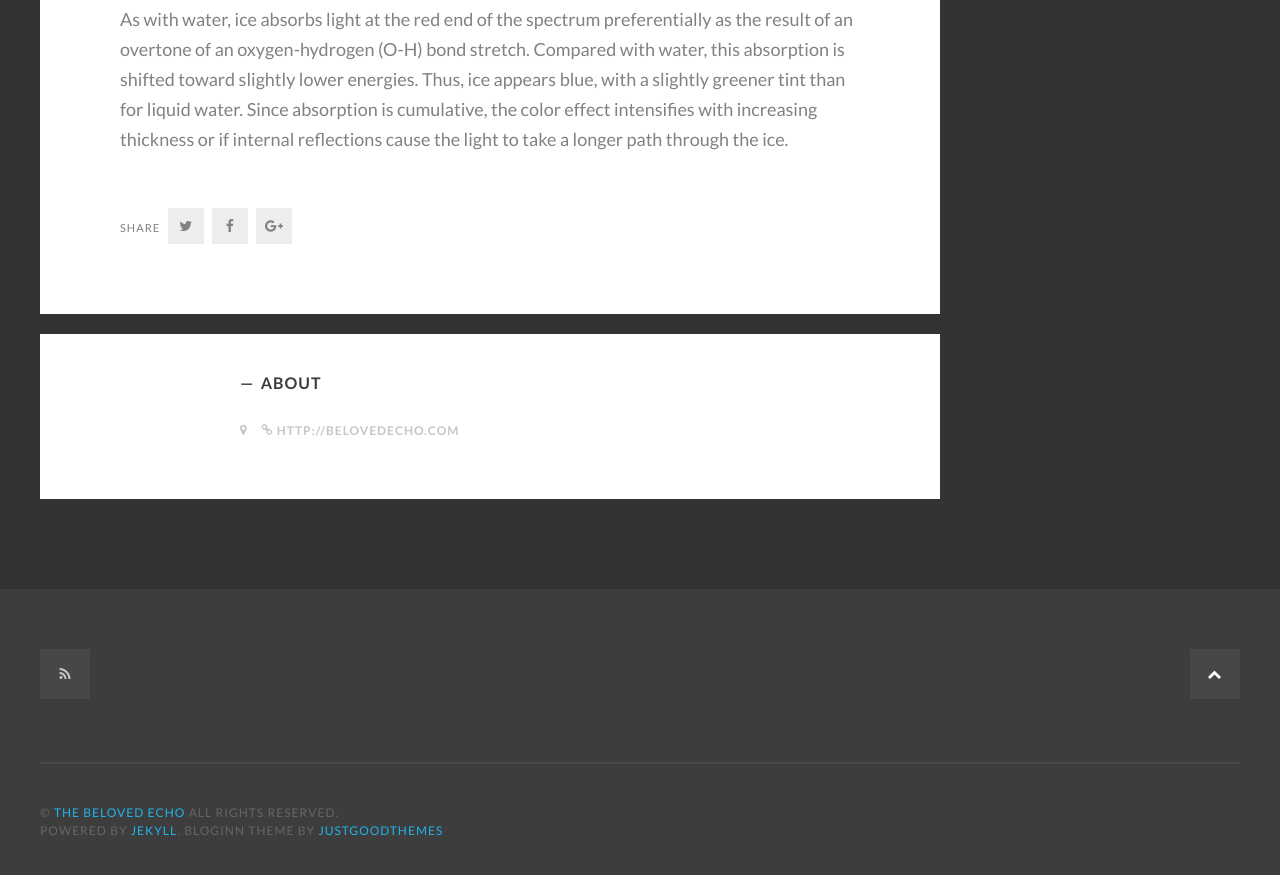
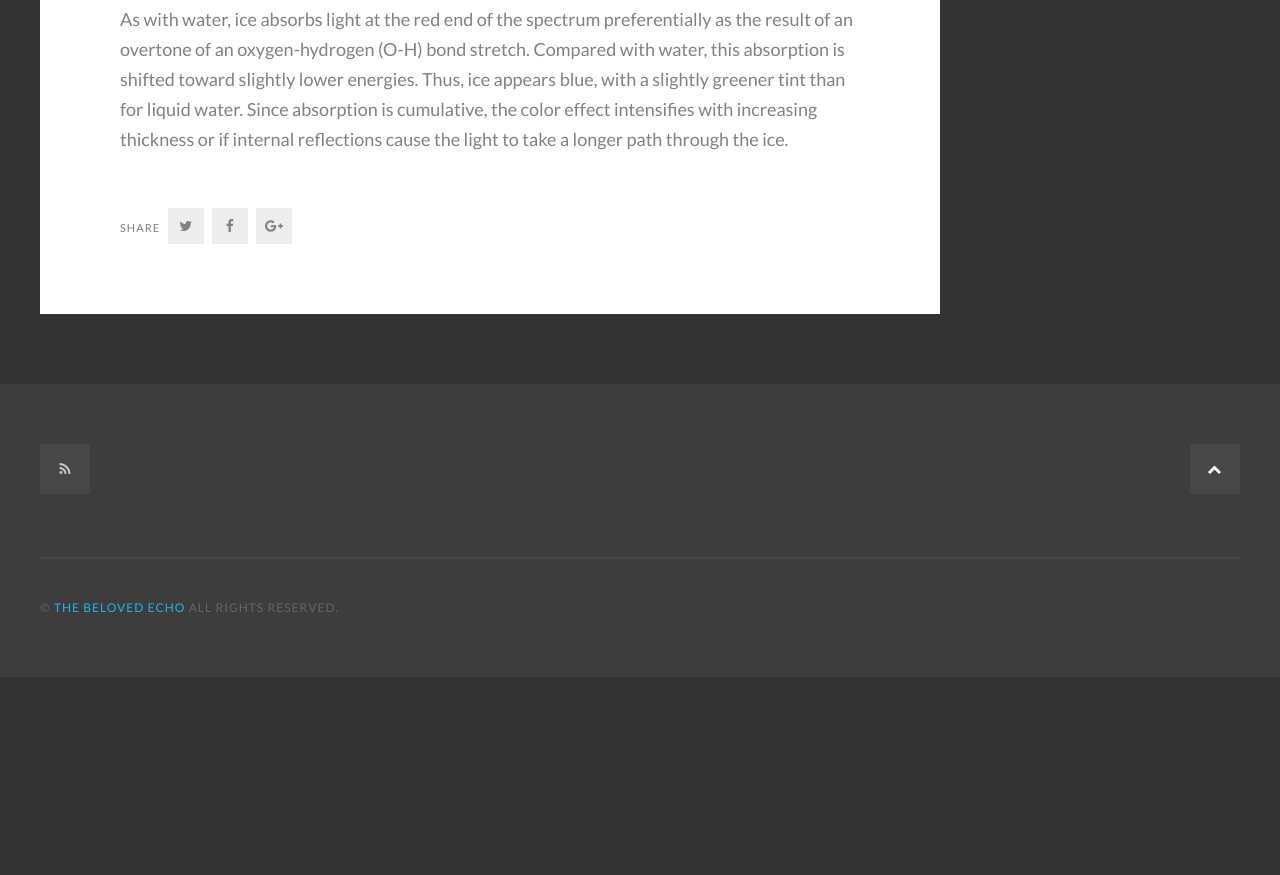
Before and after one commit to marchdoe/beloved-echo, a Jekyll site: the page built from _posts/2016-03-23-Graphic-Designer-On-The-Road.md, in a window 1280 px wide and 900 px high, scrolled down 2626 px. Shown: the top 875 px of the window. Built offline with Jekyll 4.4.1, drawn with Linux system fonts in a browser that asks for light colours; some web fonts are replaced; after the commit the page ends 3303 px from its top, so only the background shows below that.

Commit message:
minor ui updates

```diff
--- a/_includes/footer.html
+++ b/_includes/footer.html
@@ -34,7 +34,7 @@
             <a class="fa-feed square fill-horizontal" href="{{ site.baseurl }}/feed.xml"><span class="screen-reader-text">RSS</span></a>
         </div><!-- .social-links -->
         <div class="site-info">
-            &copy; <a href="{{ site.baseurl }}/">{{site.title}}</a> all rights reserved. <br />Powered by <a target="_blank" href="https://jekyllrb.com/">Jekyll</a>. BlogInn theme by <a target="_blank" href="http://justgoodthemes.com/">JustGoodThemes</a>
+            &copy; <a href="{{ site.baseurl }}/">{{site.title}}</a> all rights reserved.
             <a href="#top" id="top-link" class="fa-chevron-up top-link square fill-horizontal"><span class="screen-reader-text">Back to the top</span></a>
         </div><!-- .site-info -->
     </div><!-- .inner -->
--- a/_includes/sidebar.html
+++ b/_includes/sidebar.html
@@ -42,6 +42,7 @@
     <!--Create a sorted array of tags-->
     {% capture site_tags %}{% for tag in site.tags %}{{ tag | first }}{% unless forloop.last %},{% endunless %}{% endfor %}{% endcapture %}
     {% assign sortedTags = site_tags | split:',' | sort %}
+    {% if site.sortedTags %}
     <section class="widget widget-tags">
         <h2 class="widget-title">Tags</h2>
         <div class="tagcloud">
@@ -50,5 +51,6 @@
             {% endfor %}
         </div><!-- .tagcloud -->
     </section><!-- .widget -->
+    {% endif %}
 
 </aside><!-- .sidebar -->
--- a/_layouts/default.html
+++ b/_layouts/default.html
@@ -28,7 +28,7 @@
                 {% endfor %}
                 </ul>
             </div><!-- .nav-menu -->
-            <a class="subscribe-button fa-feed square fill-horizontal" href="{{site.baseurl}}/feed.xml"><span class="screen-reader-text">Subscribe</span></a>
+            <!-- <a class="subscribe-button fa-feed square fill-horizontal" href="{{site.baseurl}}/feed.xml"><span class="screen-reader-text">Subscribe</span></a> -->
         </div><!-- .inner -->
     </nav><!-- .site-navigation -->
     <header class="site-header">
--- a/_layouts/post.html
+++ b/_layouts/post.html
@@ -36,17 +36,17 @@ layout: default
                     {% endif %}
                 </footer><!-- .entry-footer -->
             </article><!-- .post -->
-            <div class="author-box">
+            <!-- <div class="author-box">
                 <div class="author-info">
                     <div class="author-avatar" style="background-image: url({{ site.author_image }})"><span class="screen-reader-text">{{ site.author_name }}'s Picture</span></div>
                     <div class="author-details">
                         <h2 class="author-title">About {{ site.author_name }}</h2>
                         <p class="author-bio">{{ site.author_bio }}</p>
                         <span class="author-location"><i class="fa-map-marker" aria-hidden="true"></i> {{ site.author_location }}</span>
-                        <span class="author-website"><i class="fa-chain" aria-hidden="true"></i> <a href="{{ site.author_url }}" target="_blank"> {{ site.author_url }}</a></span>
-                    </div><!-- .author-details -->
-                </div><!-- .author-info -->
-            </div><!-- .author-box -->
+                        <span class="author-website"><i class="fa-chain" aria-hidden="true"></i> <a href="{{ site.author_url }}" target="_blank"> {{ site.author_url }}</a></span> -->
+                    <!-- </div> .author-details -->
+                <!-- </div> .author-info -->
+            <!-- </div> .author-box -->
             <nav class="post-navigation">
                 <h2 class="screen-reader-text">Post navigation</h2>
                 {% if page.previous.url %}
```
